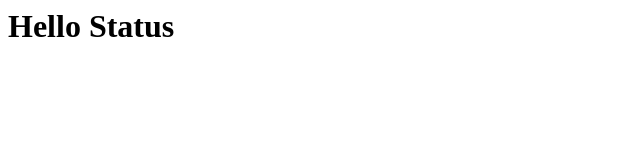
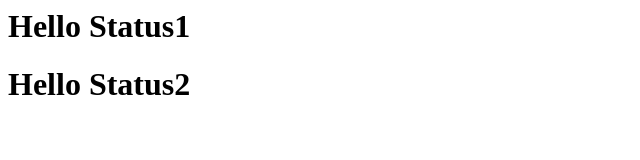
Before and after one commit to ZinMinKyaw/git_tutorial, a plain HTML site: page index.html in a window 1280 px wide. Shown: the whole page, without its empty margins (0-640 px from the left). Drawn offline with Linux system fonts and the light colour scheme.

Commit message:
git diffを追記

```diff
--- a/index.html
+++ b/index.html
@@ -1 +1,2 @@
-<h1>Hello Status</h1>
+<h1>Hello Status1</h1>
+<h1>Hello Status2</h1>
```
